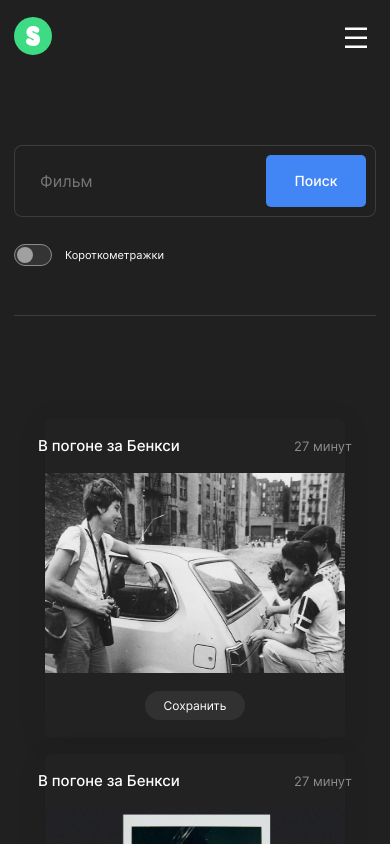
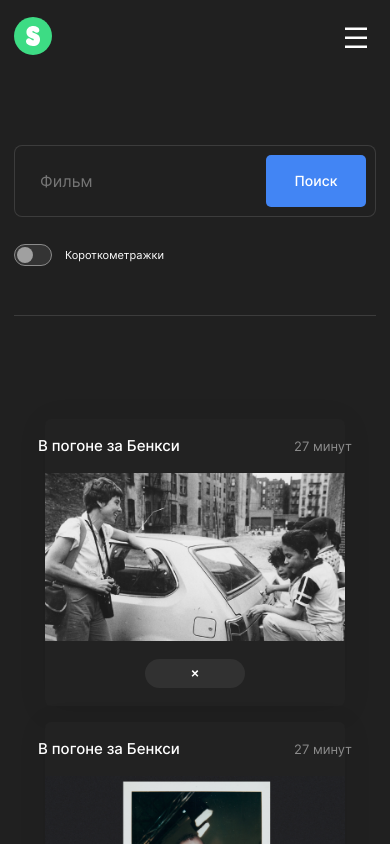
Before and after one commit to Pavel-Rogozhkin/movies-explorer-frontend, a React (Create React App) app: page /saved-movies in a window 390 px wide. Shown: the top 844 px of the page. Built offline with nearby package versions, Linux system fonts and the light colour scheme.

Commit message:
feat: SavedMovies

```diff
--- a/src/components/MovieItem/MovieItem.css
+++ b/src/components/MovieItem/MovieItem.css
@@ -37,7 +37,7 @@
 
 }
 
-.movie-item__button_type_save {
+.movie-item__button {
     margin: 18px 0;
     padding: 0;
     min-width: 100px;
@@ -49,4 +49,36 @@
     border-radius: 30px;
     background-color: #313131;
     color: #FFF;
+    cursor: pointer;
+    transition: opacity 0.4s ease-in-out;
+    opacity: 1;
 }
+
+.movie-item__button:hover {
+    opacity: 0.7;
+}
+
+.movie-item__button_type_save {
+    overflow: visible;
+}
+
+.movie-item__button_type_delete {
+    background-image: url(../../images/delete.svg);
+    background-repeat: no-repeat;
+    background-position: center;
+    text-indent: 100%;
+    white-space: nowrap;
+    overflow: hidden;
+}
+
+@media screen and (max-width: 1279px) {
+    .movie-item__img {
+        height: 190px;
+    }
+}
+
+@media screen and (max-width: 425px) {
+    .movie-item__img {
+        height: 168px;
+    }
+}
--- a/src/components/MovieItem/MovieItem.jsx
+++ b/src/components/MovieItem/MovieItem.jsx
@@ -1,6 +1,6 @@
 import './MovieItem.css';
 
-function MovieItem({ movie }) {
+function MovieItem({ movie, isSaveButtonTypeDelete }) {
 
     console.log(movie.img);
 
@@ -21,7 +21,7 @@ function MovieItem({ movie }) {
                 src={movie.img}
                 alt={movie.title}
             />
-            <button className='movie-item__button_type_save'>
+            <button className={`movie-item__button movie-item__button_type_${isSaveButtonTypeDelete ? 'delete' : 'save'}`}>
                 Сохранить
             </button>
         </li>
--- a/src/components/MoviesList/MoviesList.css
+++ b/src/components/MoviesList/MoviesList.css
@@ -33,6 +33,10 @@
     color: #FFF;
 }
 
+.movies-list__more_unvisible {
+    visibility: hidden;
+}
+
 @media screen and (max-width: 1170px) {
     .movies-list__container {
         padding: 70px 30px;
--- a/src/components/MoviesList/MoviesList.jsx
+++ b/src/components/MoviesList/MoviesList.jsx
@@ -2,7 +2,7 @@ import './MoviesList.css';
 import moviesArray from '../../utils/moviesArray';
 import MovieItem from '../MovieItem/MovieItem';
 
-function MoviesList() {
+function MoviesList({ isButtonMoreUnvisible, isSaveButtonTypeDelete }) {
 
     console.log(moviesArray.length);
 
@@ -13,10 +13,11 @@ function MoviesList() {
                     <MovieItem
                         key={movie._id}
                         movie={movie}
+                        isSaveButtonTypeDelete={isSaveButtonTypeDelete}
                     />
                 ))}
             </ul>
-            <button className='movies-list__more'>
+            <button className={`movies-list__more ${isButtonMoreUnvisible ? 'movies-list__more_unvisible' : ''}`}>
                 Ещё
             </button>
         </section>
--- a/src/components/SavedMovies/SavedMovies.jsx
+++ b/src/components/SavedMovies/SavedMovies.jsx
@@ -7,7 +7,10 @@ function SavedMovies() {
     return (
         <>
             <SearchForm />
-            <MoviesList />
+            <MoviesList
+                isButtonMoreUnvisible={true}
+                isSaveButtonTypeDelete={true}
+            />
         </>
     );
 
```
Also changed, not shown: src/images/delete.svg (added).
